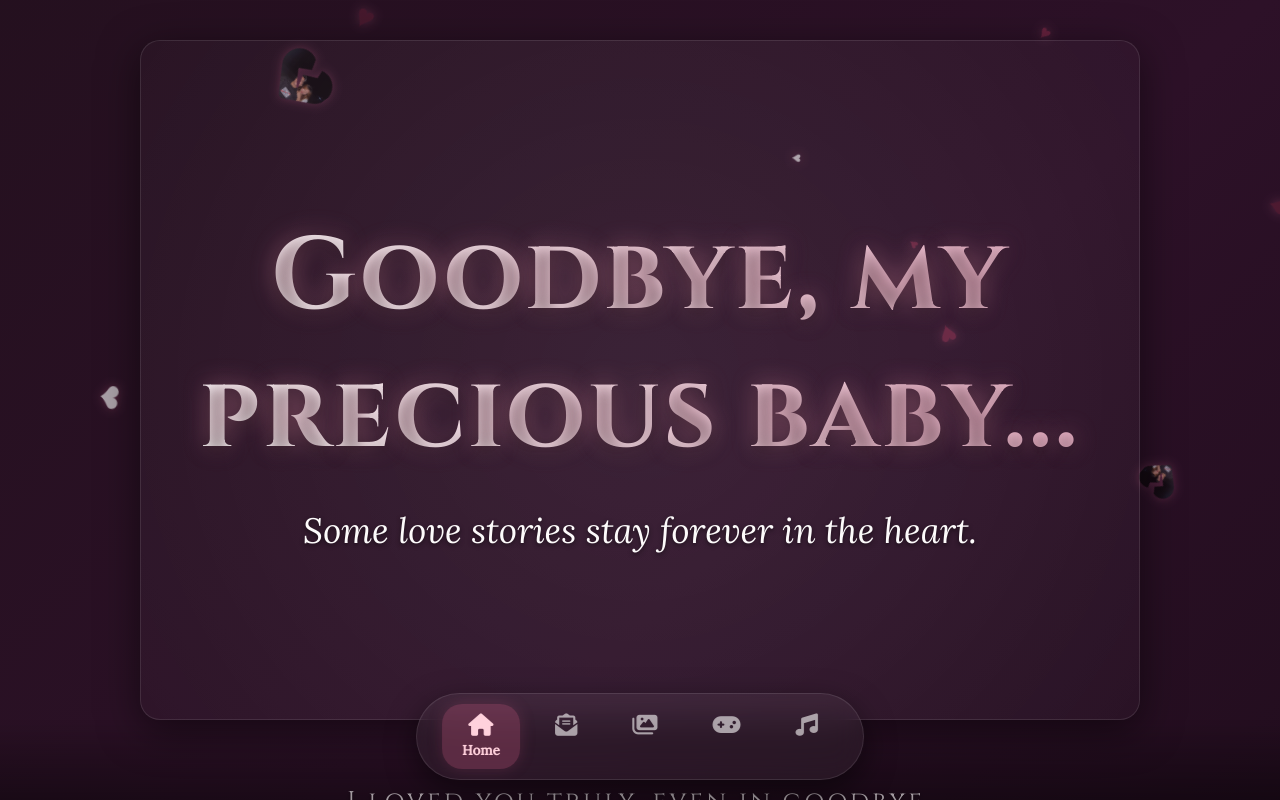
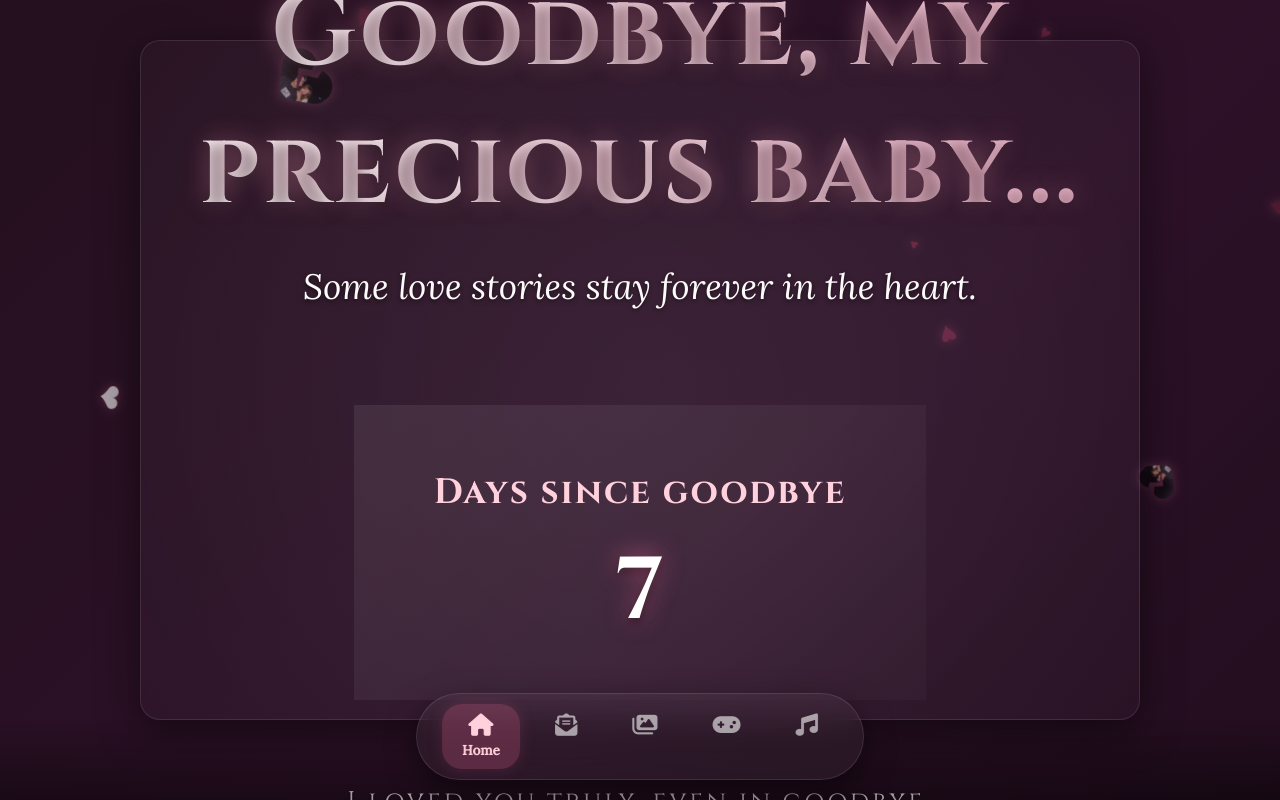
Before and after one commit to Empasisjeffer/goodbye, a website: page index.html in a window 1280 px wide. Drawn offline with Linux system fonts and the light colour scheme.

Commit message:
Add 'Days Since Goodbye' countdown and polish UI

```diff
--- a/index.html
+++ b/index.html
@@ -30,6 +30,11 @@
             <div class="hero glass-panel">
                 <h1 class="fade-in glow-text">Goodbye, my precious baby...</h1>
                 <p class="subtitle fade-in delay-1">Some love stories stay forever in the heart.</p>
+
+                <div class="timer-section fade-in delay-2">
+                    <h3>Days since goodbye</h3>
+                    <div id="days-count" class="countdown">0</div>
+                </div>
             </div>
         </section>
 
--- a/script.js
+++ b/script.js
@@ -154,4 +154,19 @@ document.addEventListener('DOMContentLoaded', () => {
             appContent.scrollTo(0, 0);
         });
     });
+
+    // 6. Days Since Goodbye Countdown Logic
+    function updateCountdown() {
+        const goodbyeDate = new Date('2026-04-25T00:00:00'); // The date you said goodbye
+        const now = new Date();
+        const diffTime = Math.abs(now - goodbyeDate);
+        const diffDays = Math.floor(diffTime / (1000 * 60 * 60 * 24));
+
+        const daysElement = document.getElementById('days-count');
+        if (daysElement) {
+            daysElement.innerText = diffDays;
+        }
+    }
+
+    updateCountdown();
 });
```
